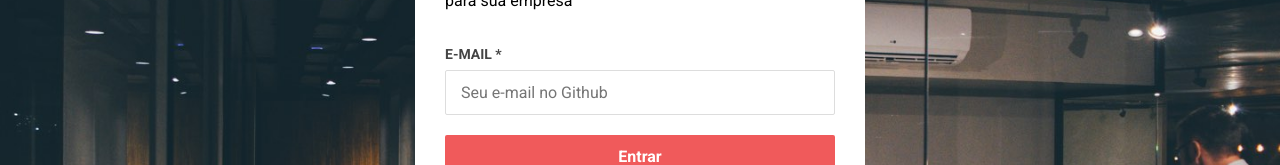
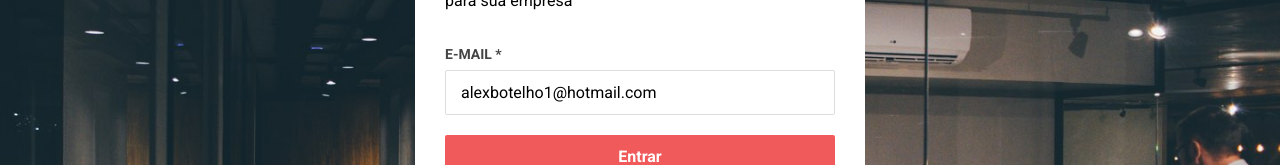
Before and after one commit to alexbotelhoa/omnistack9, a React (Create React App) app in the folder frontend/: page / in a window 1280 px wide. Shown: the part 198-363 px from the top of the page. Built offline with nearby package versions, Linux system fonts and the light colour scheme.

Commit message:
Dashboard - CRUD - 100%

```diff
--- a/frontend/src/pages/Login/index.js
+++ b/frontend/src/pages/Login/index.js
@@ -4,7 +4,7 @@ import './styles.css';
 import api from '../../services/api';
 
 export default function Login({ history }) {
-  const [email, setEmail] = useState('');
+  const [email, setEmail] = useState('alexbotelho1@hotmail.com');
 
   async function handleSubmit(e) {
     e.preventDefault();
@@ -35,9 +35,9 @@ export default function Login({ history }) {
               value={email}
               onChange={event => setEmail(event.target.value)}
             />
-
             <button className="btnLogin" type="submit">Entrar</button>
           </form>
+
         </div>
       </div>
     </>
```
Also changed, not shown: frontend/src/pages/Dashboard/index.js (+5 -5 lines), frontend/src/pages/Spot/index.js (+0 -17 lines), 1 other file (tests, documents, lock files or other folders).
